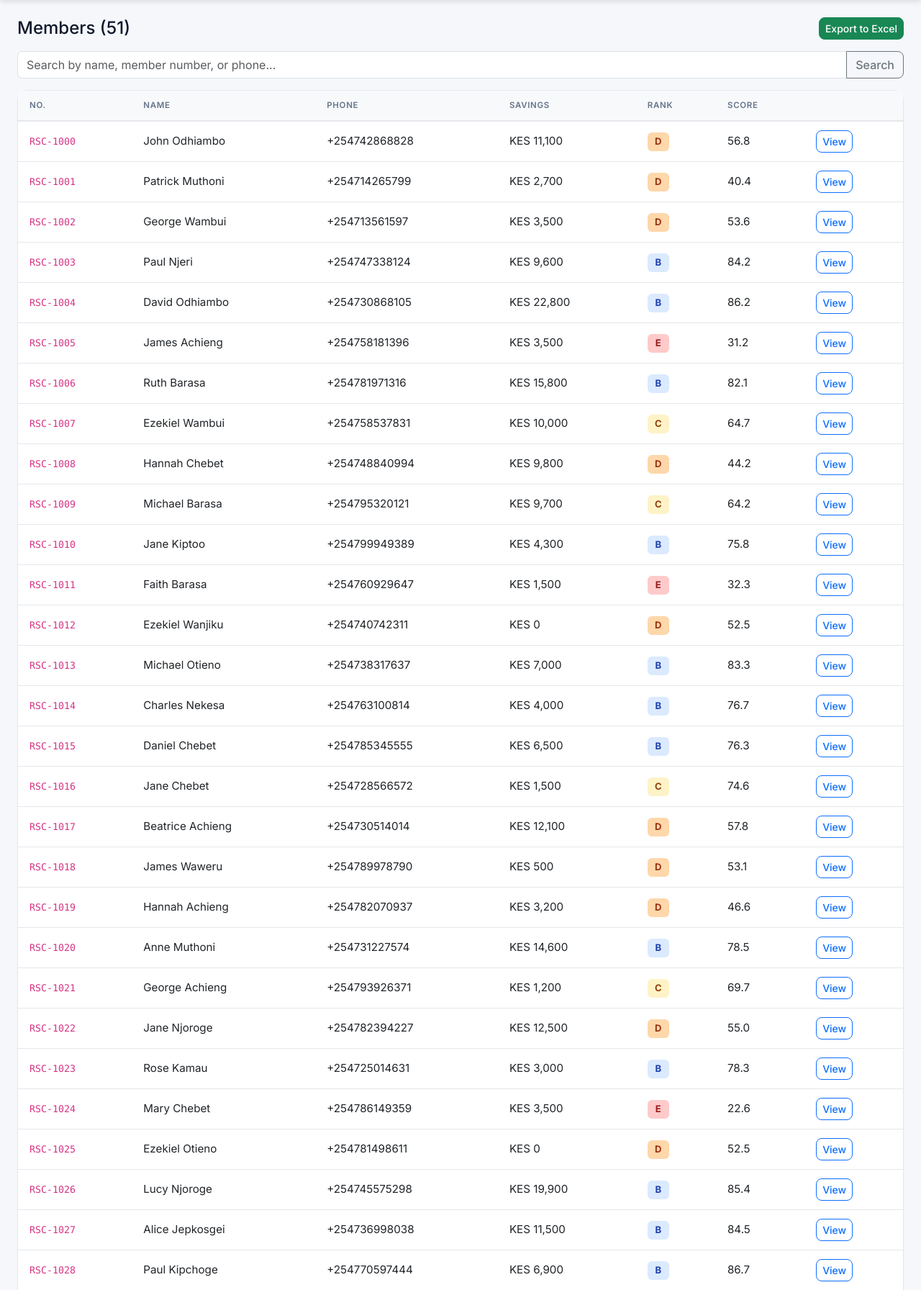
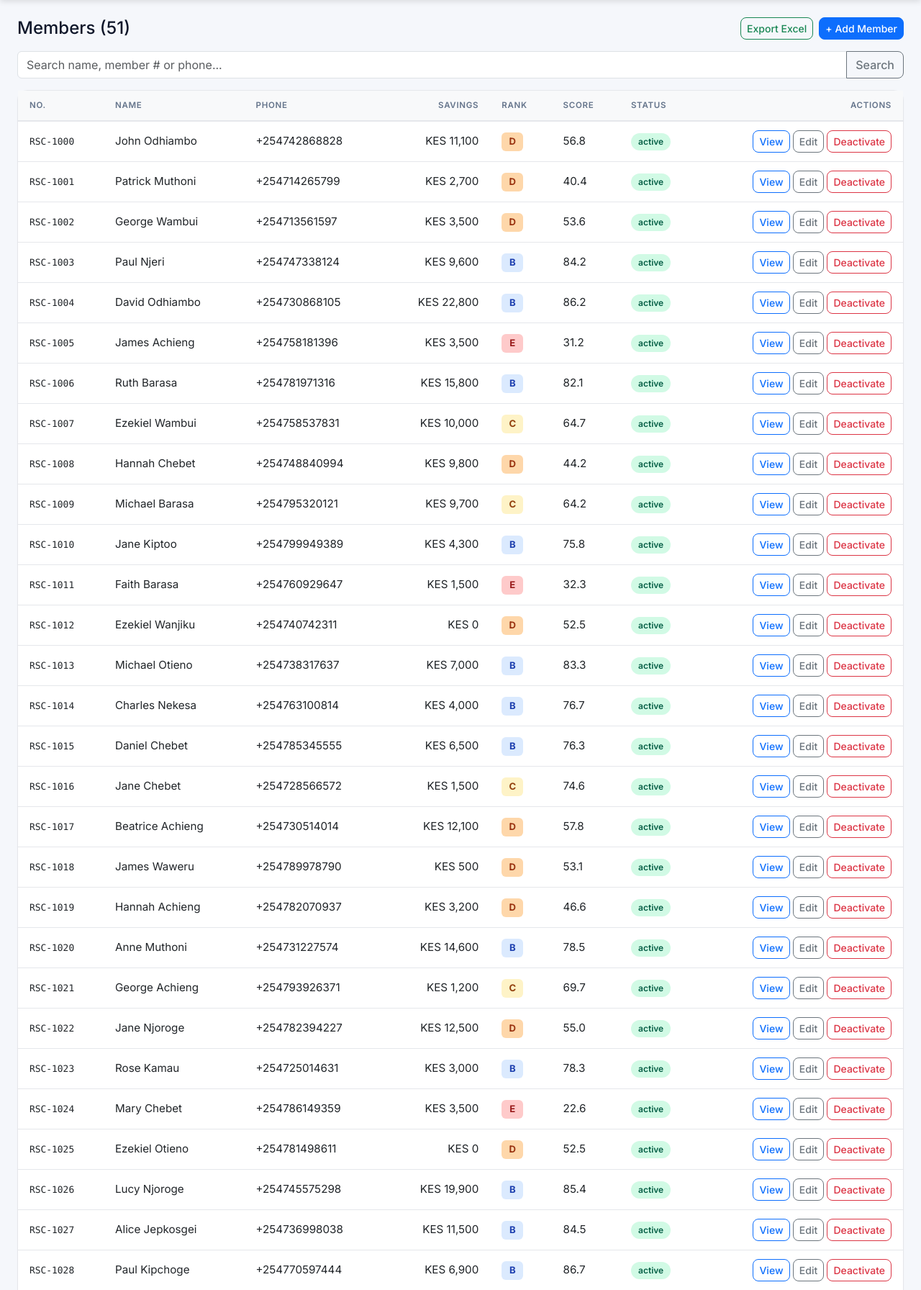
Before and after one commit to Wakali-Ian/rural-sacco-onestop, a Flask app: page /members/ in a window 1280 px wide. Shown: the part 65-1857 px from the top of the page at 72% size. Run offline with Flask 3, Linux system fonts and the light colour scheme; a user stored in the database is signed in.

Commit message:
Track A: member CRUD, role-based access, form validation (dedupe edit_member)

```diff
--- a/app/routes/auth.py
+++ b/app/routes/auth.py
@@ -15,6 +15,7 @@ def login():
         if user and user.check_password(password):
             session["user_id"] = user.id
             session["username"] = user.username
+            session["role"] = user.role
             flash(f"Welcome, {user.username}!", "success")
             return redirect(url_for("dashboard.index"))
         flash("Invalid username or password.", "danger")
--- a/app/routes/members.py
+++ b/app/routes/members.py
@@ -8,7 +8,7 @@ from app.models.member import Member
 from app.models.transaction import Transaction
 from app.models.loan import Loan
 from app.models.guarantor import Guarantor
-from app.services.auth import login_required
+from app.services.auth import login_required, role_required
 from app.services.credit_scoring import score_member
 
 members_bp = Blueprint("members", __name__, url_prefix="/members")
@@ -92,3 +92,92 @@ def export_xlsx():
     return send_file(out,
         mimetype="application/vnd.openxmlformats-officedocument.spreadsheetml.sheet",
         as_attachment=True, download_name="sacco_members.xlsx")
+
+
+@members_bp.route("/new", methods=["GET", "POST"])
+@role_required("admin", "treasurer")
+def new_member():
+    from datetime import datetime
+    from flask import flash, redirect, url_for
+    from app.services.validators import validate_member_form, next_member_number
+    errors, form = {}, {}
+    if request.method == "POST":
+        errors, cleaned = validate_member_form(request.form, member_id=None)
+        form = dict(request.form)
+        if not errors:
+            m = Member(
+                member_number=cleaned["member_number"],
+                full_name=cleaned["full_name"],
+                phone=cleaned["phone"],
+                national_id=cleaned.get("national_id"),
+                join_date=cleaned["join_date"],
+                shares=cleaned["shares"],
+                language_preference=cleaned["language_preference"],
+                consent_given=cleaned["consent_given"],
+                status="active",
+            )
+            db.session.add(m)
+            db.session.commit()
+            flash(f"Member {m.member_number} created.", "success")
+            return redirect(url_for("members.detail", member_id=m.id))
+    if not form:
+        form = {
+            "member_number": next_member_number(),
+            "join_date": datetime.utcnow().date().isoformat(),
+            "language_preference": "sw",
+            "shares": "0",
+        }
+    return render_template("members/form.html",
+                           form=form, errors=errors, member=None)
+
+
+@members_bp.route("/<int:member_id>/edit", methods=["GET", "POST"])
+@role_required("admin", "treasurer")
+def edit_member(member_id):
+    from flask import flash, redirect, url_for
+    from app.services.validators import validate_member_form
+    member = Member.query.get_or_404(member_id)
+    errors = {}
+    if request.method == "POST":
+        errors, cleaned = validate_member_form(request.form, member_id=member_id)
+        if not errors:
+            member.full_name = cleaned["full_name"]
+            member.phone = cleaned["phone"]
+            member.national_id = cleaned.get("national_id")
+            member.join_date = cleaned["join_date"]
+            member.shares = cleaned["shares"]
+            member.language_preference = cleaned["language_preference"]
+            member.consent_given = cleaned["consent_given"]
+            db.session.commit()
+            flash("Member updated.", "success")
+            return redirect(url_for("members.detail", member_id=member.id))
+        form = dict(request.form)
+    else:
+        form = {
+            "member_number": member.member_number,
+            "full_name": member.full_name,
+            "phone": member.phone,
+            "national_id": member.national_id or "",
+            "join_date": member.join_date.isoformat() if member.join_date else "",
+            "shares": str(member.shares or 0),
+            "language_preference": member.language_preference or "sw",
+            "consent_given": "on" if member.consent_given else "",
+        }
+    return render_template("members/form.html",
+                           form=form, errors=errors, member=member)
+
+
+@members_bp.route("/<int:member_id>/toggle", methods=["POST"])
+@role_required("admin")
+def toggle_status(member_id):
+    from flask import flash, redirect, url_for
+    member = Member.query.get_or_404(member_id)
+    if member.status == "active":
+        member.status = "inactive"
+        msg = f"Member {member.member_number} deactivated."
+    else:
+        member.status = "active"
+        msg = f"Member {member.member_number} reactivated."
+    db.session.commit()
+    flash(msg, "success")
+    return redirect(url_for("members.detail", member_id=member.id))
--- a/app/services/auth.py
+++ b/app/services/auth.py
@@ -17,3 +17,20 @@ def login_required(f):
 def current_user():
     uid = session.get("user_id")
     return User.query.get(uid) if uid else None
+
+
+def role_required(*roles):
+    """Decorator: only allow users with these roles."""
+    def decorator(f):
+        @wraps(f)
+        def wrapped(*args, **kwargs):
+            if not session.get("user_id"):
+                flash("Please log in first.", "warning")
+                return redirect(url_for("auth.login"))
+            user = User.query.get(session.get("user_id"))
+            if not user or user.role not in roles:
+                flash(f"This action requires role: {', '.join(roles)}", "danger")
+                return redirect(url_for("dashboard.index"))
+            return f(*args, **kwargs)
+        return wrapped
+    return decorator
--- a/app/templates/members/list.html
+++ b/app/templates/members/list.html
@@ -3,11 +3,16 @@
 {% block content %}
 <div class="d-flex justify-content-between align-items-center mb-3">
     <h4 class="mb-0">Members ({{ members|length }})</h4>
-    <a href="{{ url_for('members.export_xlsx') }}" class="btn btn-success btn-sm">Export to Excel</a>
+    <div class="d-flex gap-2">
+        <a href="{{ url_for('members.export_xlsx') }}" class="btn btn-outline-success btn-sm">Export Excel</a>
+        {% if session.get('role') in ('admin', 'treasurer') %}
+        <a href="{{ url_for('members.new_member') }}" class="btn btn-primary btn-sm">+ Add Member</a>
+        {% endif %}
+    </div>
 </div>
 <form class="mb-3" method="get">
     <div class="input-group">
-        <input type="text" name="q" value="{{ q }}" class="form-control" placeholder="Search by name, member number, or phone...">
+        <input type="text" name="q" value="{{ q }}" class="form-control" placeholder="Search name, member # or phone...">
         <button class="btn btn-outline-secondary" type="submit">Search</button>
     </div>
 </form>
@@ -15,21 +20,38 @@
     <div class="table-responsive">
         <table class="table table-hover mb-0">
             <thead class="table-light">
-                <tr><th>No.</th><th>Name</th><th>Phone</th><th>Savings</th><th>Rank</th><th>Score</th><th></th></tr>
+                <tr><th>No.</th><th>Name</th><th>Phone</th><th class="text-end">Savings</th><th>Rank</th><th>Score</th><th>Status</th><th class="text-end">Actions</th></tr>
             </thead>
             <tbody>
                 {% for m in members %}
-                <tr>
-                    <td><code>{{ m.member_number }}</code></td>
+                <tr class="{{ 'table-secondary' if m.status != 'active' }}">
+                    <td class="mono">{{ m.member_number }}</td>
                     <td>{{ m.full_name }}</td>
                     <td>{{ m.phone }}</td>
-                    <td>KES {{ '{:,.0f}'.format(m.savings_balance|float) }}</td>
+                    <td class="text-end">KES {{ '{:,.0f}'.format(m.savings_balance|float) }}</td>
                     <td><span class="rank-badge rank-{{ m.default_rank }}">{{ m.default_rank }}</span></td>
                     <td>{{ '%.1f'|format(m.trust_score) }}</td>
-                    <td><a href="{{ url_for('members.detail', member_id=m.id) }}" class="btn btn-sm btn-outline-primary">View</a></td>
+                    <td>
+                        {% if m.status == 'active' %}<span class="status-pill status-success">active</span>
+                        {% else %}<span class="status-pill status-muted">inactive</span>{% endif %}
+                    </td>
+                    <td class="text-end">
+                        <a href="{{ url_for('members.detail', member_id=m.id) }}" class="btn btn-sm btn-outline-primary">View</a>
+                        {% if session.get('role') in ('admin', 'treasurer') %}
+                        <a href="{{ url_for('members.edit_member', member_id=m.id) }}" class="btn btn-sm btn-outline-secondary">Edit</a>
+                        {% endif %}
+                        {% if session.get('role') == 'admin' %}
+                        <form method="post" action="{{ url_for('members.toggle_status', member_id=m.id) }}" class="d-inline"
+                              onsubmit="return confirm('{{ 'Deactivate' if m.status=='active' else 'Reactivate' }} this member?');">
+                            <button type="submit" class="btn btn-sm btn-outline-{{ 'danger' if m.status=='active' else 'success' }}">
+                                {{ 'Deactivate' if m.status=='active' else 'Reactivate' }}
+                            </button>
+                        </form>
+                        {% endif %}
+                    </td>
                 </tr>
                 {% else %}
-                <tr><td colspan="7" class="text-center text-muted py-4">No members found. Run <code>flask seed</code>.</td></tr>
+                <tr><td colspan="8" class="text-center text-muted py-4">No members found.</td></tr>
                 {% endfor %}
             </tbody>
         </table>
```
Also changed, not shown: app/services/validators.py (added, +113 -0 lines), app/templates/members/detail.html (+16 -1 lines), app/templates/members/form.html (added, +79 -0 lines), sacco.db.
